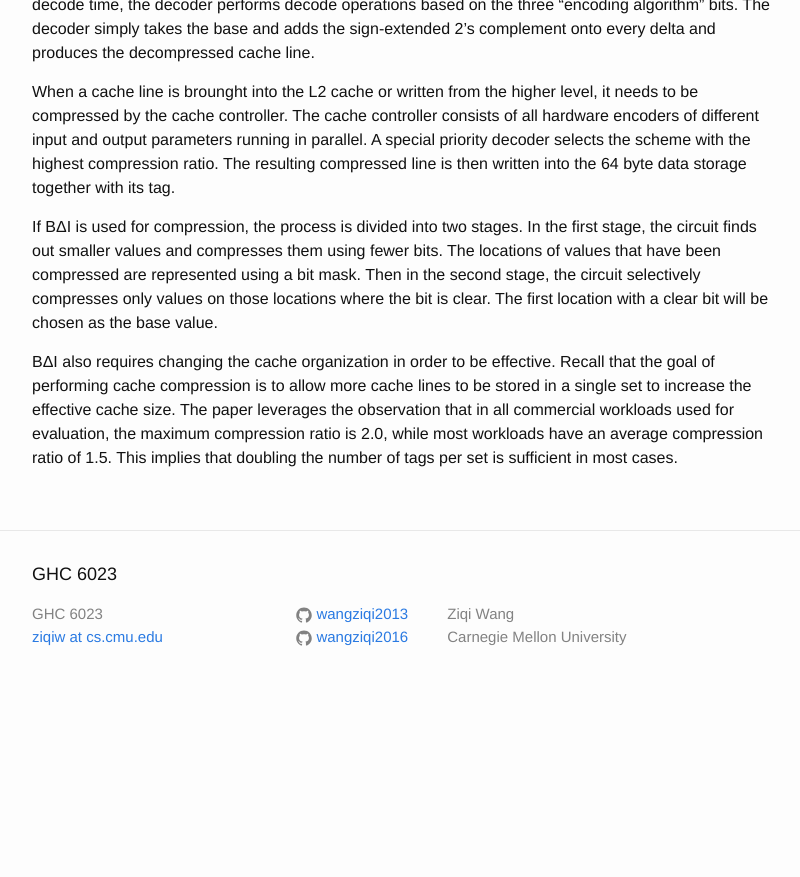
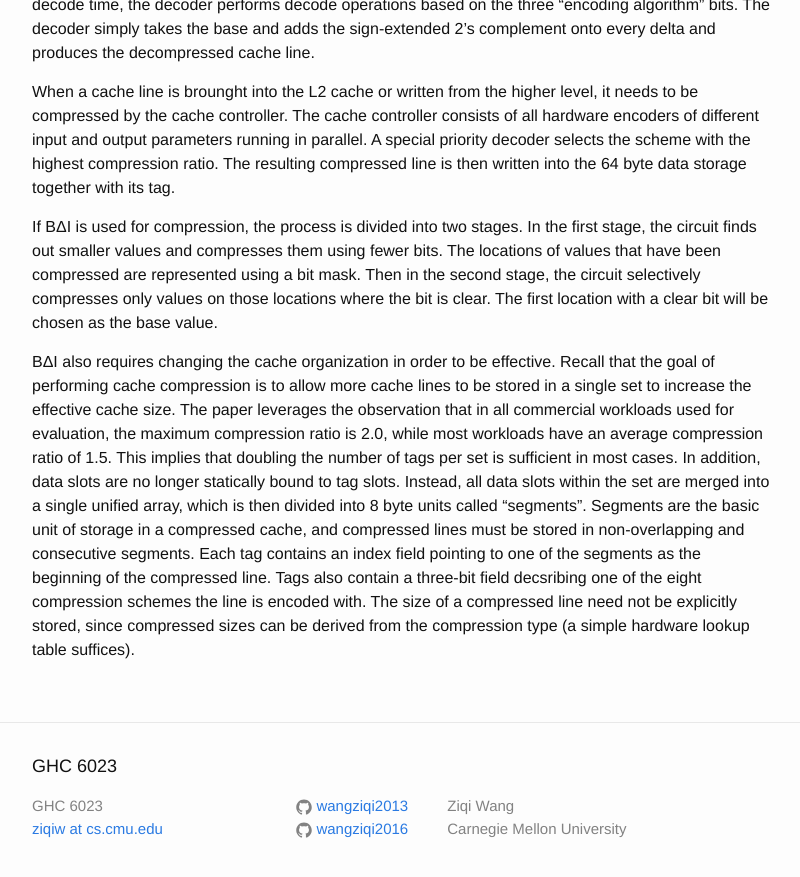
Before and after one commit to wangziqi2013/wangziqi2013.github.io, a Jekyll site: the page built from _posts/2018-05-21-Base-Delta-Immediate-Compression.markdown, in a window 1280 px wide and 900 px high, scrolled down 1624 px. Shown: the top 877 px of the window, without its empty margins (238-1038 px from the left). Built offline with Jekyll 4.4.1, drawn with Linux system fonts in a browser that asks for light colours; before the commit the page ends 2332 px from its top, so only the background shows below that.

Commit message:
Adding tags

```diff
--- a/_posts/2018-05-21-Base-Delta-Immediate-Compression.markdown
+++ b/_posts/2018-05-21-Base-Delta-Immediate-Compression.markdown
@@ -71,4 +71,11 @@ B&Delta;I also requires changing the cache organization in order to be effective
 compression is to allow more cache lines to be stored in a single set to increase the effective cache size. The paper
 leverages the observation that in all commercial workloads used for evaluation, the maximum compression ratio is 2.0,
 while most workloads have an average compression ratio of 1.5. This implies that doubling the number of tags per set
-is sufficient in most cases.
+is sufficient in most cases. In addition, data slots are no longer statically bound to tag slots. Instead, all data slots
+within the set are merged into a single unified array, which is then divided into 8 byte units called "segments".
+Segments are the basic unit of storage in a compressed cache, and compressed lines must be stored in non-overlapping
+and consecutive segments.
+Each tag contains an index field pointing to one of the segments as the beginning of the compressed line.
+Tags also contain a three-bit field decsribing one of the eight compression schemes the line is encoded with.
+The size of a compressed line need not be explicitly stored, since compressed sizes can be derived from
+the compression type (a simple hardware lookup table suffices).
```
